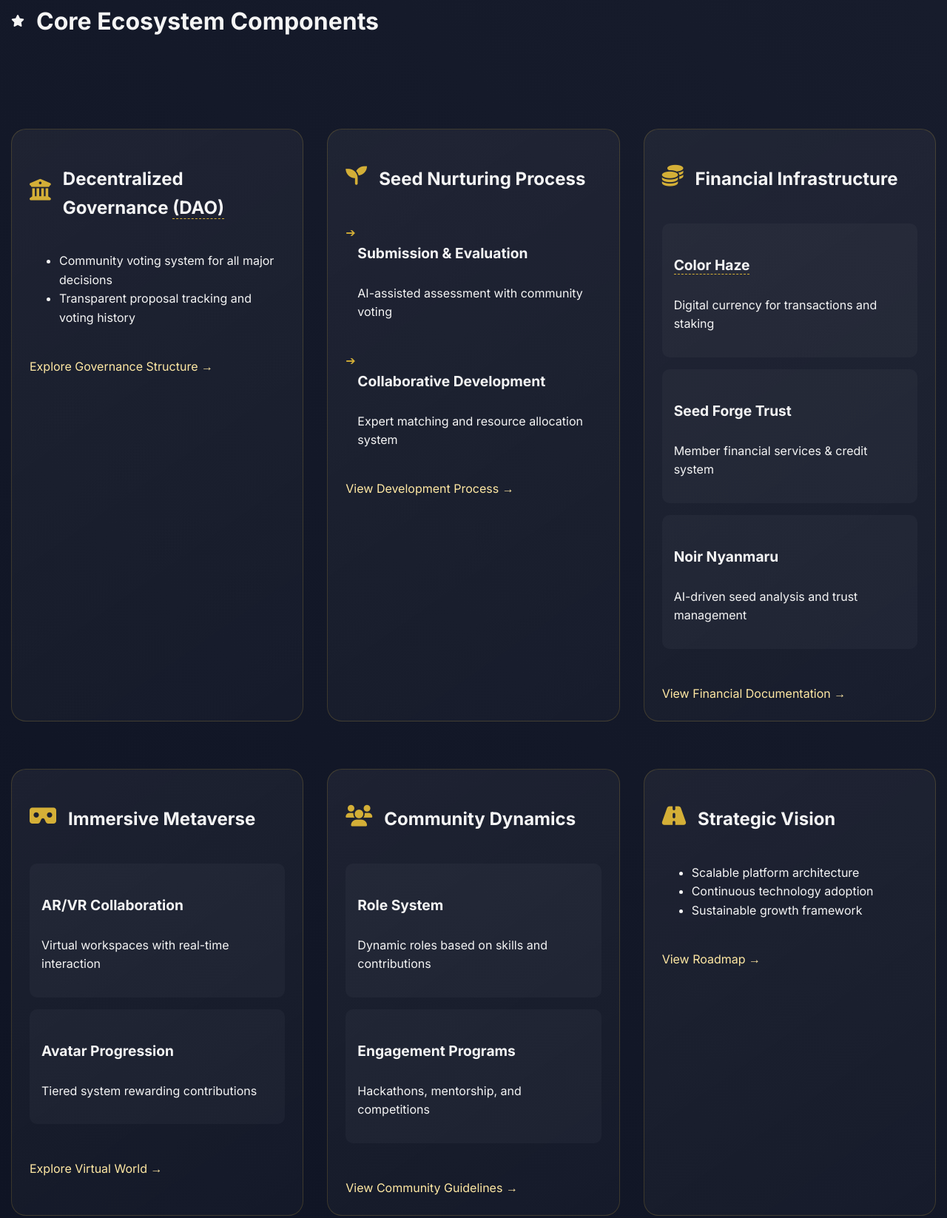
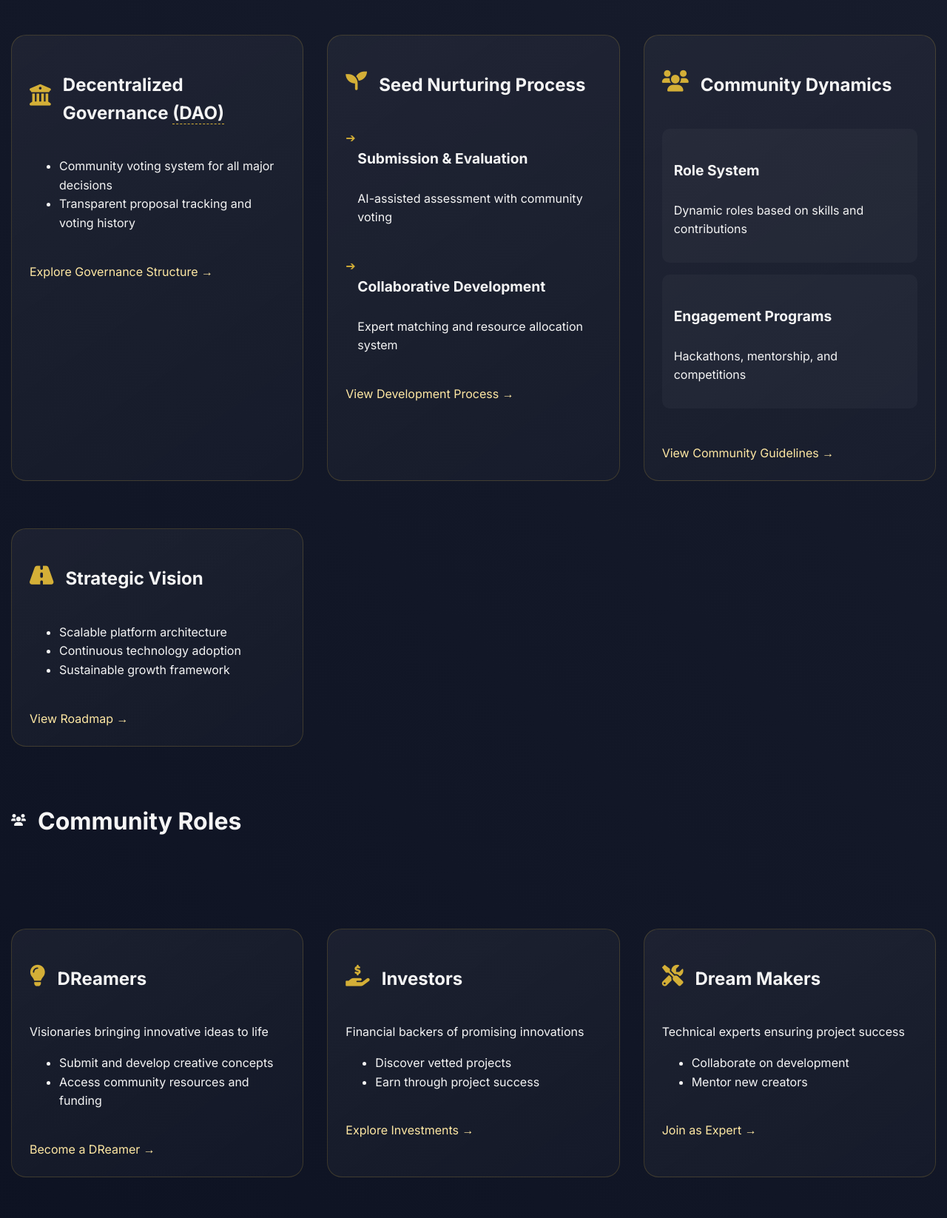
Before and after one commit to kenjin32icon/SeedForge, a plain HTML site: page index.html in a window 1280 px wide. Shown: the part 1070-2716 px from the top of the page at 74% size. Drawn offline with Linux system fonts and the light colour scheme.

Commit message:
Update index.html

```diff
--- a/index.html
+++ b/index.html
@@ -202,11 +202,21 @@
     <nav>
         <div class="container">
             <div class="nav-links">
+               <div>
                 <a href="#header">About</a>
+               </div>
+               <div>
                 <a href="#components">Components</a>
+               </div>
+               <div>
                 <a href="#roles">Roles</a>
+               </div>
+               <div>
                 <a href="#start">Get Started</a>
+               </div>
+               <div>
                 <a href="#contact">Contact</a>
+               </div>
             </div>
         </div>
     </nav>
@@ -263,54 +273,7 @@
                     View Development Process →
                 </a>
             </div>
-
-            <!-- Financial Ecosystem Card -->
-            <div class="card component-card">
-                <div class="component-header">
-                    <i class="fas fa-coins"></i>
-                    <h3>Financial Infrastructure</h3>
-                </div>
-                <div class="financial-grid">
-                    <div class="financial-item">
-                        <h4><span class="term" data-tooltip="Platform cryptocurrency">Color Haze</span></h4>
-                        <p>Digital currency for transactions and staking</p>
-                    </div>
-                    <div class="financial-item">
-                        <h4>Seed Forge Trust</h4>
-                        <p>Member financial services & credit system</p>
-                    </div>
-                    <div class="financial-item">
-                        <h4>Noir Nyanmaru</h4>
-                        <p>AI-driven seed analysis and trust management</p>
-                    </div>
-                </div>
-                <a href="https://github.com/kenjin32icon/Seed-Forge-Official-Documentation/blob/64dc1054cdf8efccc3bab57b4fbea78fdb40a15c/Official%20Documentation%20for%20Seed%20Forge%20Collective%20by%20Lewis%20Kariuki/2.%20Key%20Components/2.4.%20Financial%20Mechanism%20and%20Cryptocurrency%20Integration/Financial%20Mechanism%20and%20Cryptocurrency%20Integration.md" class="doc-link">
-                    View Financial Documentation →
-                </a>
-            </div>
-
-            <!-- Virtual Environment Card -->
-            <div class="card component-card">
-                <div class="component-header">
-                    <i class="fas fa-vr-cardboard"></i>
-                    <h3>Immersive Metaverse</h3>
-                </div>
-                <div class="metaverse-features">
-                    <div class="feature">
-                        <h4>AR/VR Collaboration</h4>
-                        <p>Virtual workspaces with real-time interaction</p>
-                    </div>
-                    <div class="feature">
-                        <h4>Avatar Progression</h4>
-                        <p>Tiered system rewarding contributions</p>
-                    </div>
-                </div>
-                <a href="https://github.com/kenjin32icon/Seed-Forge-Official-Documentation/blob/64dc1054cdf8efccc3bab57b4fbea78fdb40a15c/Official%20Documentation%20for%20Seed%20Forge%20Collective%20by%20Lewis%20Kariuki/2.%20Key%20Components/2.8.%20Immersive%20Virtual%20Environment/Immersive%20Virtual%20Environment.md" class="doc-link">
-                    Explore Virtual World →
-                </a>
-            </div>
-
-            <!-- Community Dynamics Card -->
+                          <!-- Community Dynamics Card -->
             <div class="card component-card">
                 <div class="component-header">
                     <i class="fas fa-users"></i>
@@ -432,7 +395,6 @@
                         <p>Participate in community activities</p>
                     </div>
                 </div>
-                <button class="doc-link" style="margin-top: 1rem;">Sign Up Now</button>
             </div>
 
             <div class="card component-card">
@@ -454,7 +416,6 @@
                         <p>From experts and community</p>
                     </div>
                 </div>
-                <button class="doc-link" style="margin-top: 1rem;">Start Submission</button>
             </div>
         </div>
     </section>
@@ -468,7 +429,7 @@
         <ul>
             <li>Name: Lewis Kariuki, The Seed Forge Architect</li>
             <li>Phone/WhatsApp: <a href="tel:+254746668098">+254746668098</a></li>
-            <li>Email: <a href="mailto:info@seedforgecollective.com">info@seedforgecollective.com</a></li>
+            <li>Email: <a href="mailto:info@seedforgecollective.com">traxiv32front@gmail.com</a></li>
             <li>GitHub Repo: <a href="https://github.com/kenjin32icon/Seed-Forge-Official-Documentation.git" target="_blank">Seed-Forge-Official-Documentation</a></li>
             <li>GitHub Issues: <a href="https://github.com/kenjin32icon/Seed-Forge-Official-Documentation/issues" target="_blank">Report an issue</a></li>
         </ul>
```
